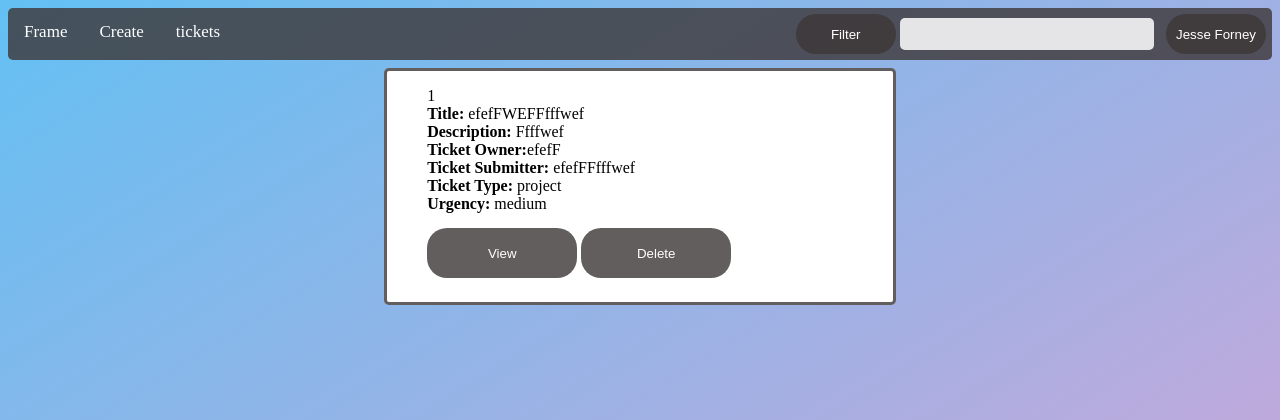
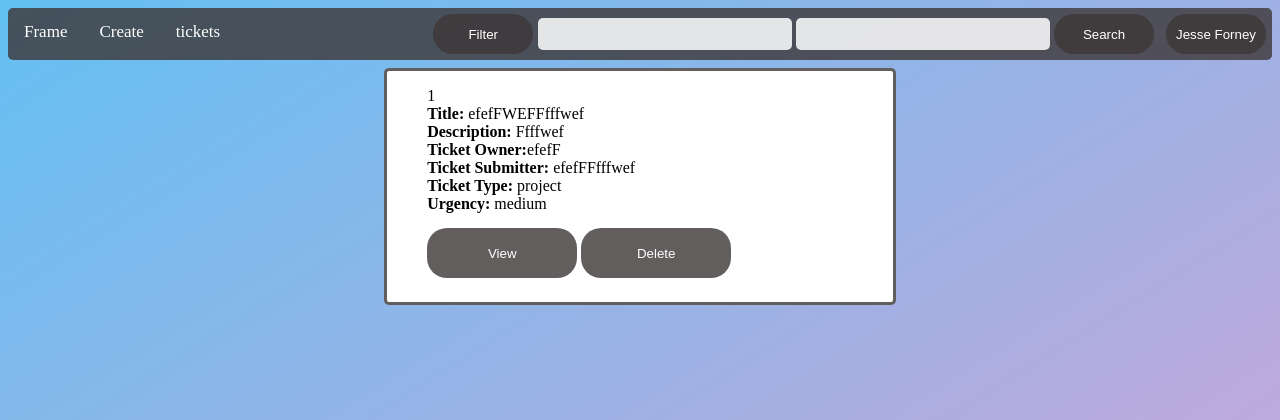
Before and after one commit to jesseforney8/Frame, a Flask app: page /tickets in a window 1280 px wide. Shown: the top 420 px of the page. Run offline with Flask 2, Linux system fonts and the light colour scheme; a user stored in the database is signed in; data comes from the database, SQL or seed files in the repository.

Commit message:
filter moar

```diff
--- a/Frame/website/templates/tickets.html
+++ b/Frame/website/templates/tickets.html
@@ -4,13 +4,16 @@
 
 {%block navbar %}
 <div class="searchbar">
+
   <div class="dropdown">
     <button class="dropbtn" onclick="dropdown1()">Filter</button>
     <div class="dropdowninfo" id="dropdowninfo1">
-        <button class="drplink">test1</button>
-        <button class="drplink">test2</button>
+        <button class="drplink" id="searchowner" onclick="add_search()">Owner</button>
+        <button class="drplink" id="searchgroup" onclick="add_search1()">Group</button>
     </div>
-  <input class="search" type="text">
+  <input class="search" type="text" id="filterinput">
+  <input class="search" type="text" id="finalsearch">
+  <button class="dropbtn">Search</button>
 </div>
 </div>
 
@@ -60,6 +63,34 @@ function GotoTicket(ticketId) {
             });
           }
 
+
+function add_search() {
+  let btnval = document.getElementById("searchowner");
+  let finalsearch = document.getElementById("finalsearch");
+  let filterinput = document.getElementById("filterinput");
+
+  finalsearch.value = btnval.textContent + ": " + filterinput.value;
+
+}
+
+function add_search1() {
+  let btnval = document.getElementById("searchgroup");
+  let finalsearch = document.getElementById("finalsearch");
+  let filterinput = document.getElementById("filterinput");
+
+  finalsearch.value = btnval.textContent + ": " + filterinput.value;
+
+}
+
+
+
+
+
+
+
+
+
+
 </script>
 
 
```
